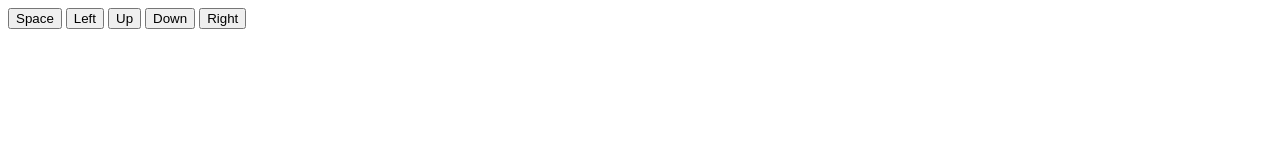
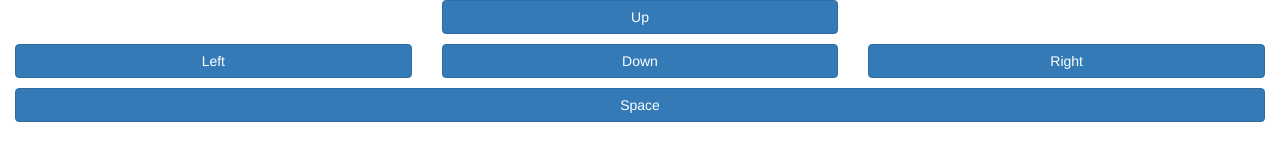
Before and after one commit to moonkin63/Remote-Control, a plain HTML site: page web/index.html in a window 1280 px wide. Drawn offline with Linux system fonts and the light colour scheme.

Commit message:
migrate to bootstrap

```diff
--- a/pom.xml
+++ b/pom.xml
@@ -6,7 +6,7 @@
 
     <groupId>com.github.moonkin63</groupId>
     <artifactId>remote-control</artifactId>
-    <version>0.0.1-SNAPSHOT</version>
+    <version>0.0.2</version>
 
     <properties>
         <project.build.sourceEncoding>UTF-8</project.build.sourceEncoding>
--- a/src/main/assembly/zip.xml
+++ b/src/main/assembly/zip.xml
@@ -19,6 +19,7 @@
             <outputDirectory>web</outputDirectory>
             <includes>
                 <include>*.*</include>
+                <include>*/**</include>
             </includes>
         </fileSet>
         <fileSet>
--- a/web/index.html
+++ b/web/index.html
@@ -1,20 +1,41 @@
 <head>
     <title>Site</title>
     <meta name="viewport" content="width=device-width; initial-scale=1.0; maximum-scale=1.0; user-scalable=0;">
+    <link href="bootstrap/css/bootstrap.min.css" rel="stylesheet">
+    <link href="style.css" rel="stylesheet">
 </head>
 <body>
 <script src="jquery-2.1.3.js"></script>
 <script src="fastclick.js"></script>
+<script src="bootstrap/js/bootstrap.min.js"></script>
 <script type="text/javascript">
     $(function () {
         FastClick.attach(document.body);
     });
 </script>
-<button type="button" onclick="SendMessage('space')">Space</button>
-<button type="button" onclick="SendMessage('left')">Left</button>
-<button type="button" onclick="SendMessage('up')">Up</button>
-<button type="button" onclick="SendMessage('down')">Down</button>
-<button type="button" onclick="SendMessage('right')">Right</button>
+<div class="container-fluid">
+    <div class="row">
+        <div class="col-xs-4 col-xs-offset-4">
+            <button type="button" class="btn btn-primary btn-block" onclick="SendMessage('up')">Up</button>
+        </div>
+    </div>
+    <div class="row top10 ">
+        <div class="col-xs-4">
+            <button type="button" class="btn btn-primary btn-block" onclick="SendMessage('left')">Left</button>
+        </div>
+        <div class="col-xs-4">
+            <button type="button" class="btn btn-primary btn-block" onclick="SendMessage('down')">Down</button>
+        </div>
+        <div class="col-xs-4">
+            <button type="button" class="btn btn-primary btn-block" onclick="SendMessage('right')">Right</button>
+        </div>
+    </div>
+    <div class="row top10 ">
+        <div class="col-xs-12">
+            <button type="button" class="btn btn-primary btn-block" onclick="SendMessage('space')">Space</button>
+        </div>
+    </div>
+</div>
 <script type="text/javascript">
     function SendMessage(msg) {
         var ws = new WebSocket("ws://" + document.location.hostname + ":8080/api/");
--- /dev/null
+++ b/web/style.css
@@ -0,0 +1,23 @@
+.top5 {
+    margin-top: 5px;
+}
+
+.top7 {
+    margin-top: 7px;
+}
+
+.top10 {
+    margin-top: 10px;
+}
+
+.top15 {
+    margin-top: 15px;
+}
+
+.top17 {
+    margin-top: 17px;
+}
+
+.top30 {
+    margin-top: 30px;
+}
```
Also changed, not shown: web/bootstrap/css/bootstrap.min.css (added), web/bootstrap/js/bootstrap.min.js (added).
